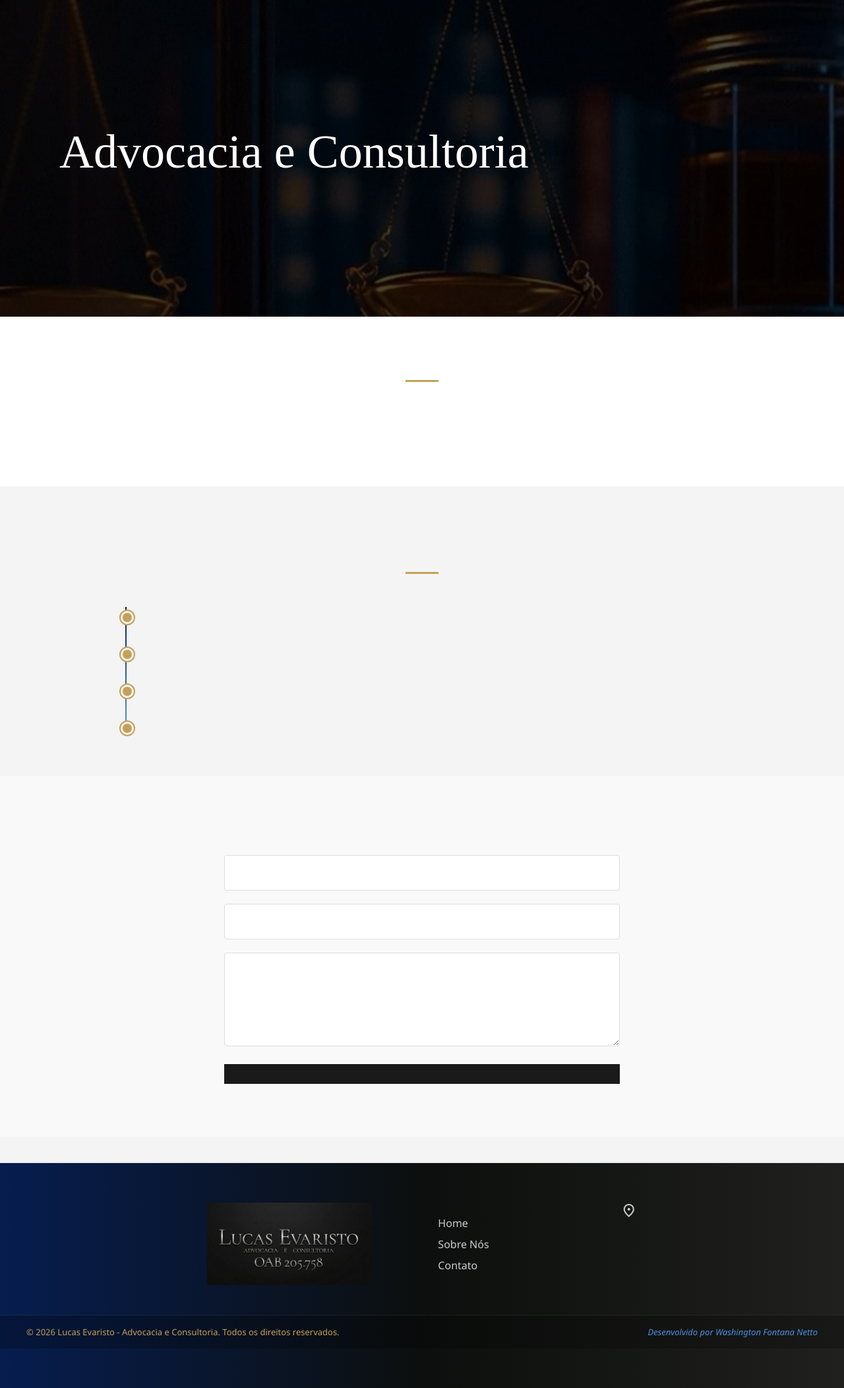
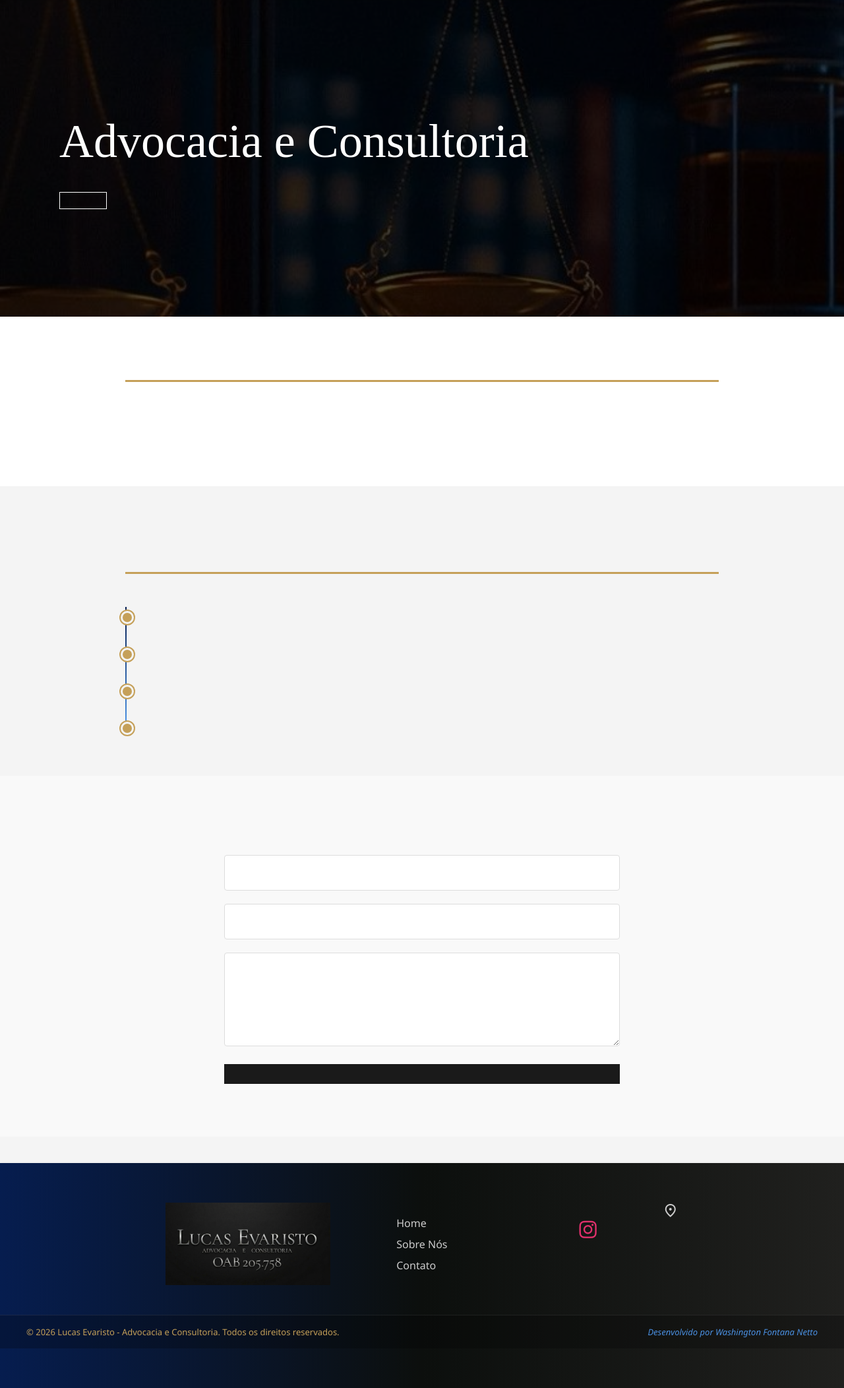
Before and after one commit to WashingtonFontana/LucasEvaristoAdvocacia, a FastAPI app: template templates/sobre-nos.html in a window 1280 px wide. Shown: the part 100-2204 px from the top of the page at 66% size. Run offline with FastAPI, Linux system fonts and the light colour scheme; the template is opened without the code that fills it, so the values that code supplies are empty; parts of the project's set-up code (start-up, migrations or seed data) failed here and were passed over.

Commit message:
Inserido simbolo do instagram e atualizado o admin.html

```diff
--- a/advocacia_app/core/content_db.py
+++ b/advocacia_app/core/content_db.py
@@ -78,12 +78,29 @@ CREATE TABLE IF NOT EXISTS audit_log (
 
 # ─── Seed ─────────────────────────────────────────────────────────────────────
 def _seed(conn: sqlite3.Connection) -> None:
-    """Popula dados iniciais se as tabelas estiverem vazias. Idempotente."""
+    """Popula dados iniciais se as tabelas estiverem vazias. Idempotente.
+
+    Também garante que chaves adicionadas ao CONTEUDO_PADRAO após o seed
+    inicial sejam inseridas em bancos já existentes (INSERT OR IGNORE).
+    """
     cur = conn.cursor()
 
-    # Conteúdo textual
     cur.execute("SELECT COUNT(*) FROM conteudo")
     if cur.fetchone()[0] == 0:
+        linhas = []
+        for secao, campos in CONTEUDO_PADRAO.items():
+            if secao == "especialidades":
+                for chave, valor in campos.items():
+                    if chave != "cards":
+                        linhas.append((secao, chave, str(valor)))
+                continue
+            for chave, valor in campos.items():
+                linhas.append((secao, chave, str(valor)))
+        cur.executemany(
+            "INSERT OR IGNORE INTO conteudo (secao, chave, valor) VALUES (?, ?, ?)",
+            linhas,
+        )
+    else:
         linhas = []
         for secao, campos in CONTEUDO_PADRAO.items():
             if secao == "especialidades":
--- a/advocacia_app/routers/admin.py
+++ b/advocacia_app/routers/admin.py
@@ -70,6 +70,8 @@ async def update_site(
     footer_semana:    str = Form(None),
     footer_fimde:     str = Form(None),
     footer_endereco:  str = Form(None),
+    footer_conecte_titulo:    str = Form(None),
+    footer_conecte_instagram: str = Form(None),
     nova_foto:        UploadFile = File(None),
     user: User = Depends(current_active_user),
     db:   sqlite3.Connection = Depends(get_content_db),
@@ -90,6 +92,8 @@ async def update_site(
         ("footer", "horario_semana"): footer_semana,
         ("footer", "horario_fim"):    footer_fimde,
         ("footer", "endereco"):       footer_endereco,
+        ("footer", "conecte_se_titulo"):    footer_conecte_titulo,
+        ("footer", "conecte_se_instagram"):  footer_conecte_instagram,
     }
 
     for (secao, chave), valor in atualizacoes.items():
--- a/static/style.css
+++ b/static/style.css
@@ -393,12 +393,29 @@ footer {
 }
 
 .footer-links h4,
-.footer-horarios h4 {
+.footer-horarios h4,
+.footer-redes h4 {
     margin-bottom: 20px;
     font-size: 18px;
     color: #fff;
     text-transform: uppercase;
     letter-spacing: 1px;
+}
+
+.footer-redes {
+    text-align: center;
+}
+
+.footer-redes a {
+    color: #E1306C; /* Cor oficial do Instagram */
+    font-size: 30px; /* Tamanho do ícone */
+    transition: transform 0.3s ease;
+    display: inline-block;
+}
+
+.footer-redes a:hover {
+    transform: scale(1.2); /* Efeito de aumento ao passar o mouse */
+    color: #bc2a8d;
 }
 
 .footer-links ul {
@@ -500,17 +517,19 @@ footer {
 }
 
 .sobre-linha-dourada {
-    width: 50px;
+    width: 100%;
     height: 3px;
     background-color: #c5a059;
     margin: 0 auto 24px;
 }
 
 .sobre-paragrafo {
-    font-size: 15px;
+    font-size: 20px;
     color: #555;
     line-height: 1.85;
     margin-bottom: 18px;
+    text-align: justify;
+
 }
 
 .sobre-trajetoria-section {
@@ -565,9 +584,10 @@ footer {
 }
 
 .sobre-paragrafo-timeline {
-    font-size: 14px;
+    font-size: 20px;
     color: #666;
     line-height: 1.75;
+    text-align: justify;
 }
 
 .sobre-timeline-ano {
--- a/templates/sobre-nos.html
+++ b/templates/sobre-nos.html
@@ -8,6 +8,7 @@
     <link rel="stylesheet" href="/static/style.css">
     <link rel="stylesheet"
         href="https://fonts.googleapis.com/css2?family=Material+Symbols+Outlined:opsz,wght,FILL,GRAD@24,400,0,0&icon_names=location_on" />
+    <link rel="stylesheet" href="https://cdnjs.cloudflare.com/ajax/libs/font-awesome/6.5.1/css/all.min.css">
 </head>
 
 <body>
@@ -44,6 +45,7 @@
                 <p class="hero-subtitle">
                     {{ dados.sobre_nos.hero_subtitulo }}
                 </p>
+                <a href="#contato" class="btn-hero">{{ dados.hero.btn_texto }}</a>
             </div>
         </div>
     </section>
@@ -146,6 +148,11 @@
                     <li>{{ dados.footer.horario_fim }}</li>
                 </ul>
             </div>
+            <div class="footer-redes">
+                <h4>{{ dados.footer.conecte_se_titulo }}</h4>
+                <a href="{{ dados.footer.conecte_se_instagram }}" target="_blank" rel="noopener noreferrer"><i
+                        class="fa-brands fa-instagram"></i></a>
+            </div>
             <div class="footer-endereco">
                 <span class="material-symbols-outlined">location_on</span>
                 {{ dados.footer.endereco }}
```
Also changed, not shown: advocacia_app/core/content_store.py (+7 -5 lines), advocacia_app/schemas/conteudo.py (+7 -5 lines), templates/admin.html (+9 -1 lines), templates/index.html (+13 -3 lines).
